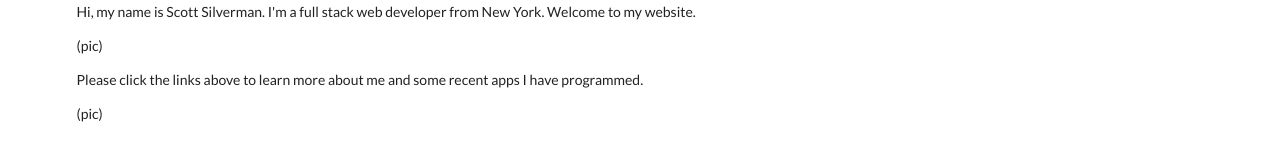
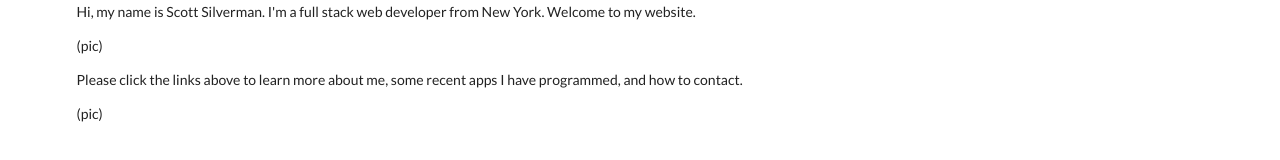
Before and after one commit to ScottMS724/my-website, a React (Create React App) app: page / in a window 1280 px wide. Shown: the part 128-288 px from the top of the page. Built offline with nearby package versions, Linux system fonts and the light colour scheme.

Commit message:
add home sentence

```diff
--- a/src/components/Home.js
+++ b/src/components/Home.js
@@ -9,7 +9,7 @@ const Home = () => {
 
             <p>(pic)</p>
 
-            <p>Please click the links above to learn more about me and some recent apps I have programmed.</p>
+            <p>Please click the links above to learn more about me, some recent apps I have programmed, and how to contact.</p>
 
            <p>(pic)</p>
         </div>
```
